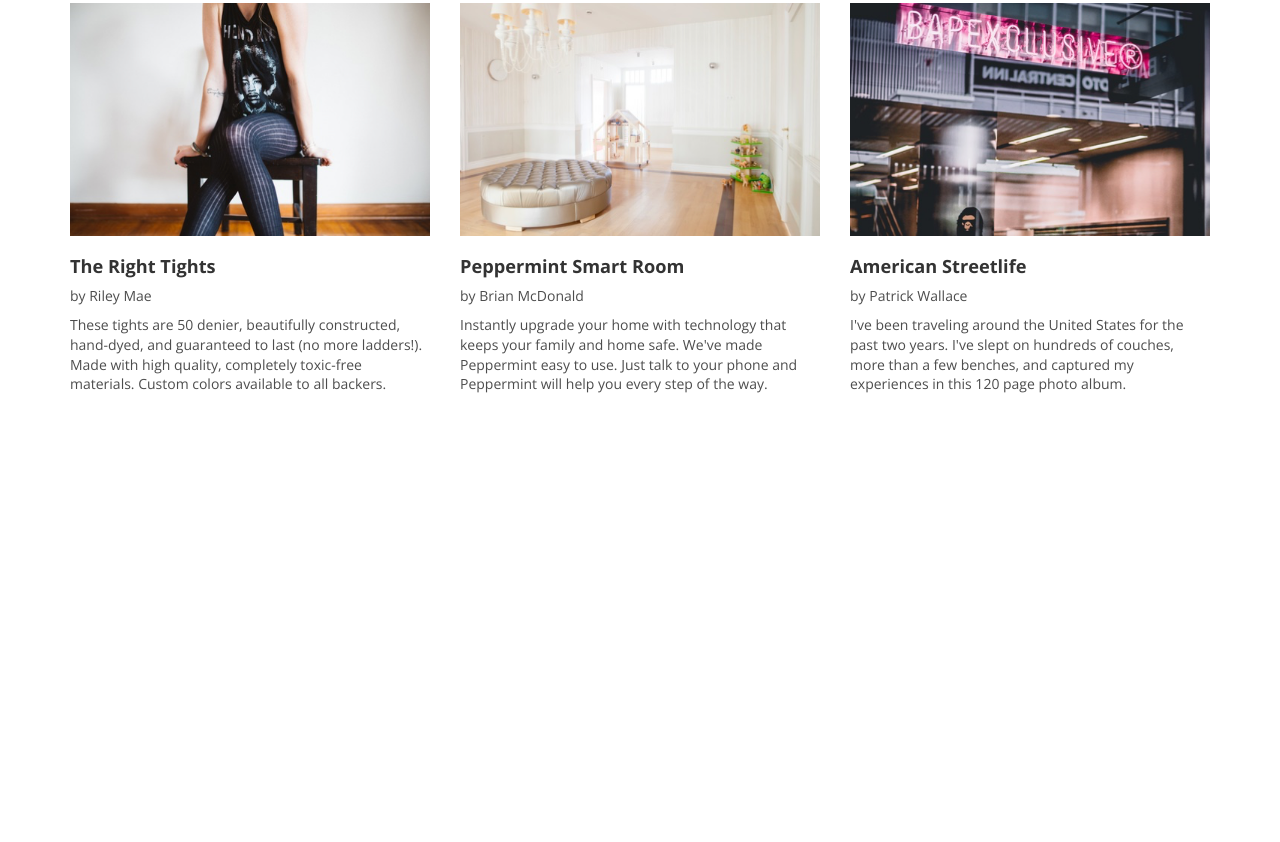
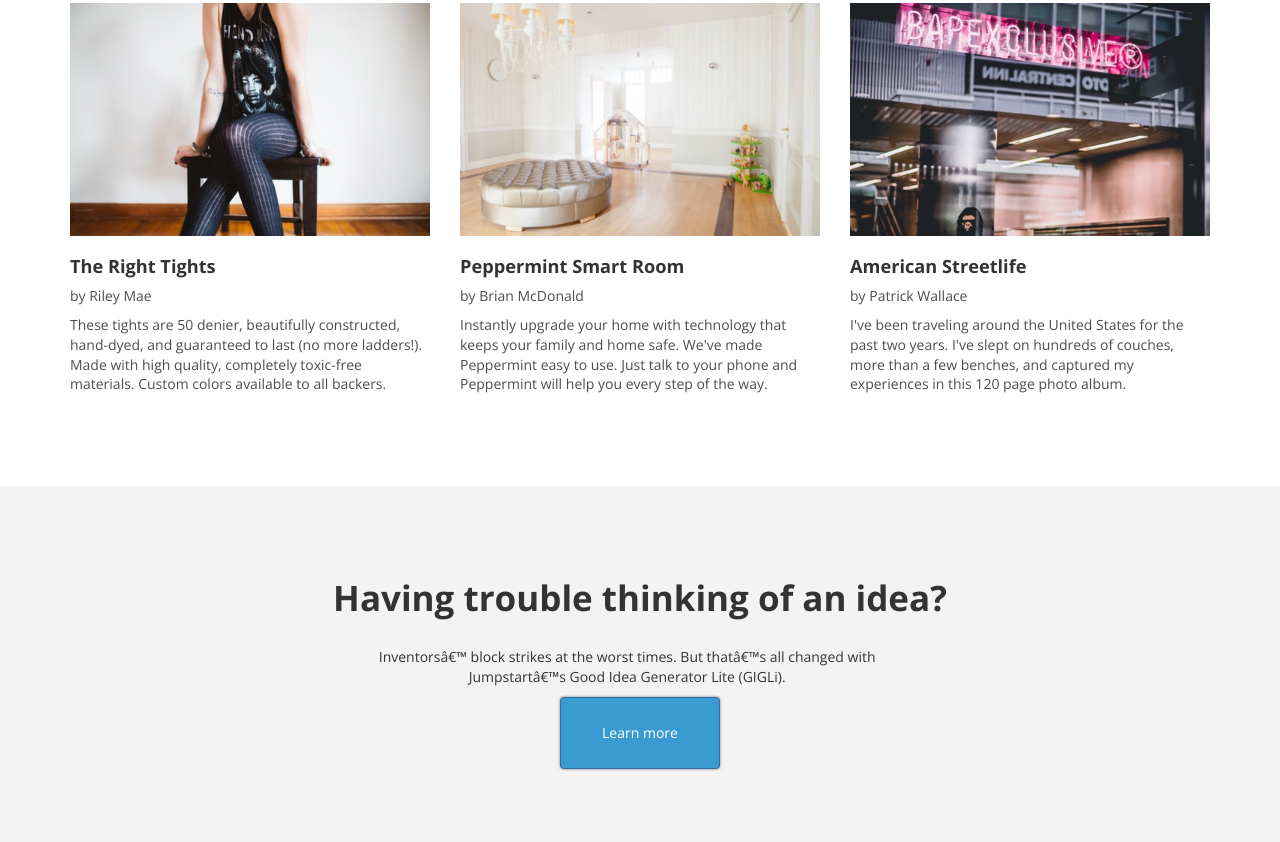
Before and after one commit to Kubb21/jumpstart, a plain HTML site: page index.html in a window 1280 px wide. Shown: the part 1643-2485 px from the top of the page. Before the commit the page ends 2047 px from the top, so only its background shows below. Drawn offline with nearby package versions, Linux system fonts and the light colour scheme.

Commit message:
having trouble?

```diff
--- a/index.html
+++ b/index.html
@@ -40,7 +40,7 @@
 
     <!-- Feature projects -->
 
-    <div class="container featured projects">
+    <div class="container featured-projects">
       <div class="row">
         <h2 class="col-xs-12">Featured projects</h2>
       </div>
@@ -77,7 +77,7 @@
       </div>
     </div>
 <!-- Projects -->
-    <div class="container">
+    <div class="container projects">
       <div class="row">
         <h2 class="col-xs-12">Projects</h2>
       </div>
@@ -101,6 +101,19 @@
           <p>I've been traveling around the United States for the past two years. I've slept on hundreds of couches, more than a few benches, and captured my experiences in this 120 page photo album.</p>
         </div>
       </div>
+    </div>
+      <!-- Having trouble? -->
+      <div class="final-container">
+          <div class="content">
+            <h1>Having trouble thinking of an idea?</h1>
+            <p>Inventorsâ€™ block strikes at the worst times. But thatâ€™s all changed with Jumpstartâ€™s Good Idea Generator Lite (GIGLi).</p>
+            <div class="button">
+              <a class="btn btn-primary btn-large">Learn more</a>
+            </div>
+          </div>
+        </div>
+
+
 
 
 
--- a/resources/css/style.css
+++ b/resources/css/style.css
@@ -151,7 +151,39 @@ justify-content: center;
 }
 
 /* Projects */
-
 .row img {
   width: 100%;
 }
+
+.projects {
+  padding-bottom: 5.85rem;
+}
+
+/* Having trouble? */
+
+.final-container {
+  background-color: #f3f3f3;
+  padding-top: 5.2rem;
+  padding-bottom: 5.2rem;
+  display: flex;
+  align-items: center;
+  justify-content: center;
+}
+
+.content h1 {
+  font-size: 2.5rem;
+  font-weight: bold;
+  padding-bottom: 1.4rem;
+
+}
+
+.content p {
+  width: 42rem;
+
+}
+
+.content {
+  text-align: center;
+  align-items: center;
+  justify-content: center;
+}
```
